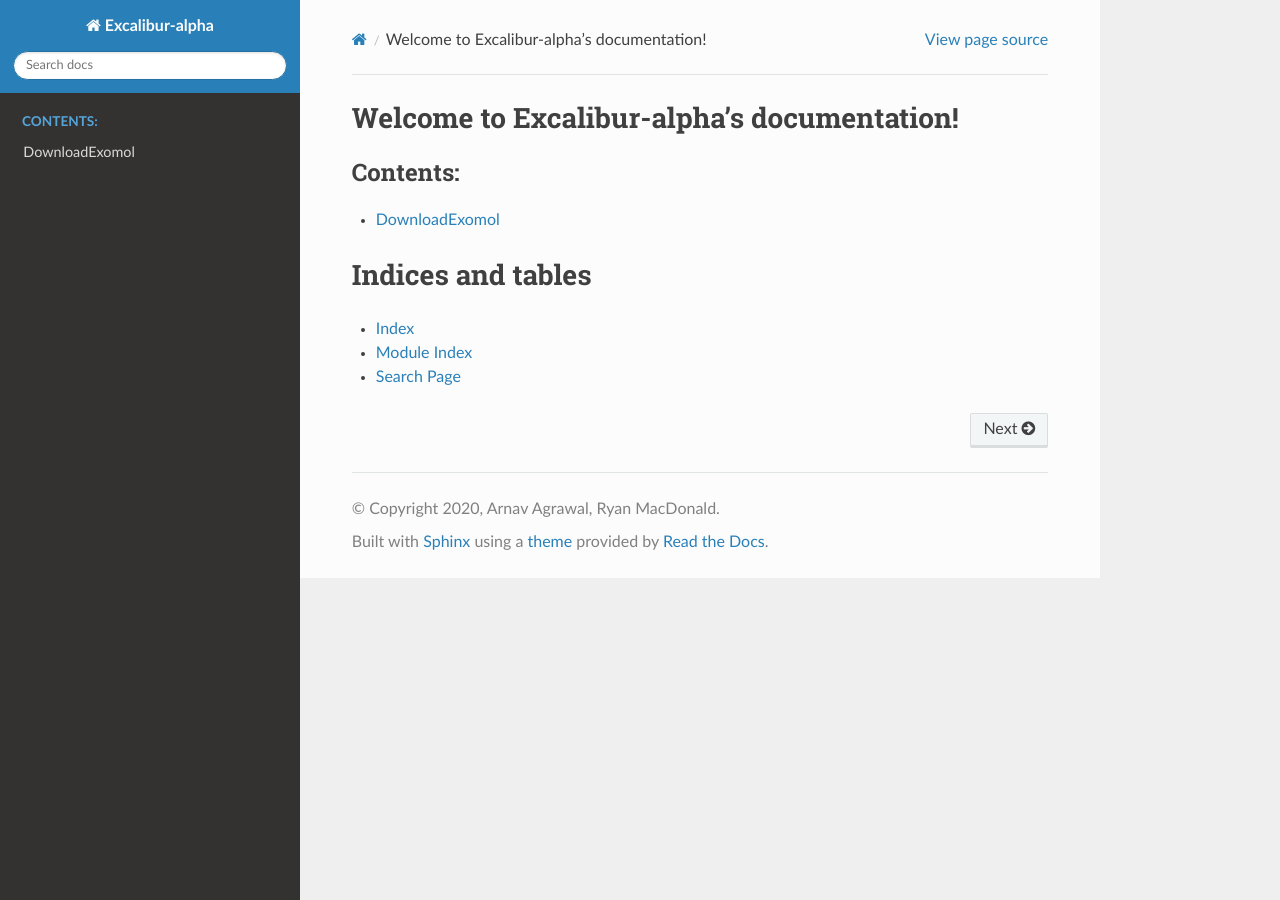
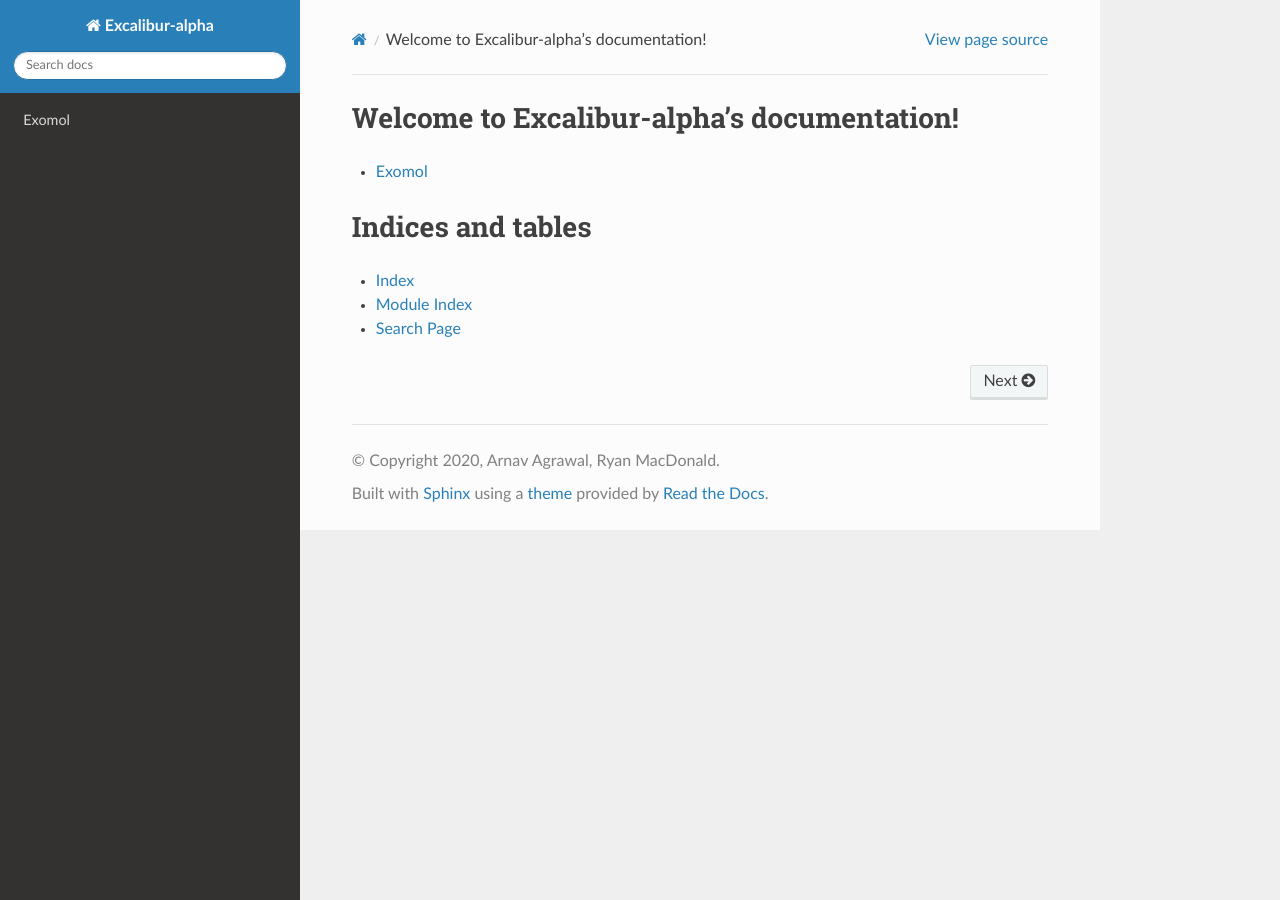
Before and after one commit to arnav-agrawal/excalibur-alpha, a Sphinx documentation site: the page built from docs/source/index.rst, in a window 1280 px wide. Built offline with Sphinx 7.4.7 and the Read the Docs theme 2.0.0, drawn with Linux system fonts in a browser that asks for light colours.

Commit message:
Renamed rst file.

```diff
--- a/docs/source/Download_Exomol.rst
+++ b/docs/source/Exomol.rst
@@ -1,4 +1,4 @@
-DownloadExomol
+Exomol
 ---------
 
 .. automodule:: Download_Exomol
--- a/docs/source/index.rst
+++ b/docs/source/index.rst
@@ -8,9 +8,8 @@ Welcome to Excalibur-alpha's documentation!
 
 .. toctree::
    :maxdepth: 2
-   :caption: Contents:
 
-   Download_Exomol
+   Exomol
 
 
 
```
